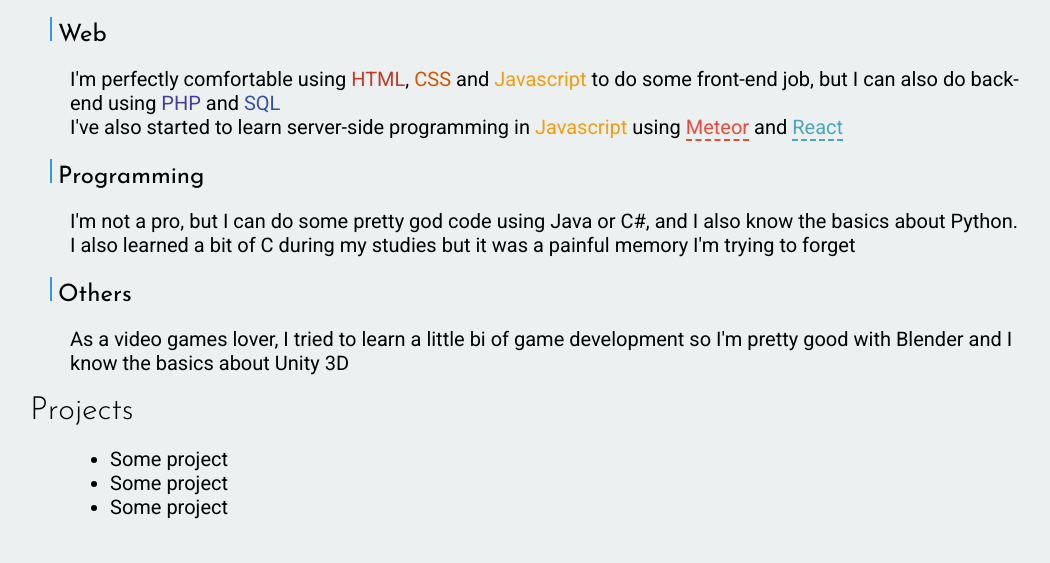
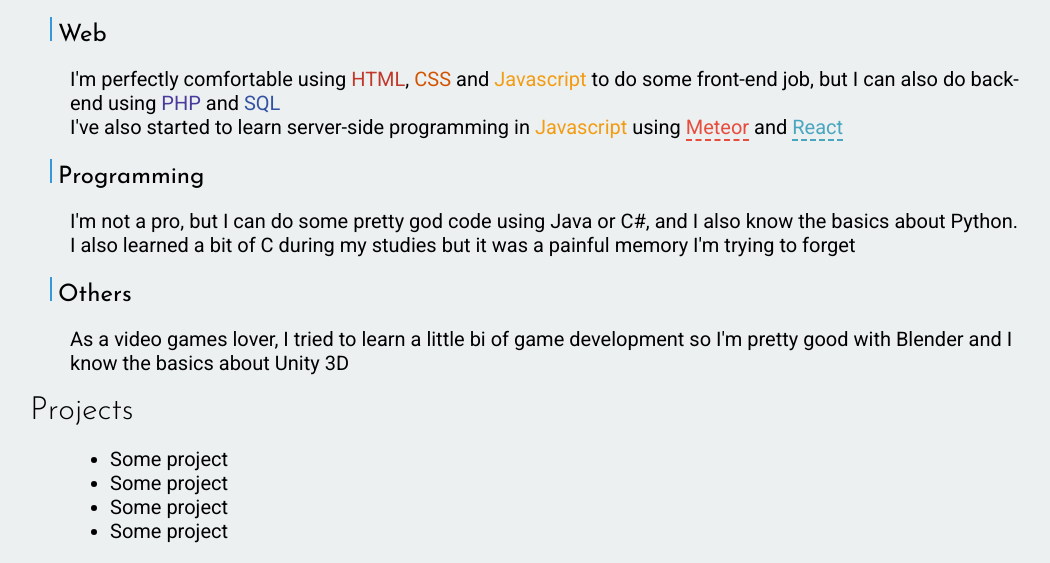
Before and after one commit to Rominou34/rominou34.github.io, a plain HTML site: page index.html in a window 1280 px wide. Shown: the part 556-1119 px from the top of the page, without its empty margins (110-1160 px from the left). Before the commit the page ends 1095 px from the top, so only its background shows below. Drawn offline with Linux system fonts and the light colour scheme.

Commit message:
Adding template for projects and testing branches and pull requests

```diff
--- a/index.html
+++ b/index.html
@@ -87,6 +87,7 @@
           <li>Some project</li>
           <li>Some project</li>
           <li>Some project</li>
+          <li>Some project</li>
         </ul>
       </div>
     </body>
```
